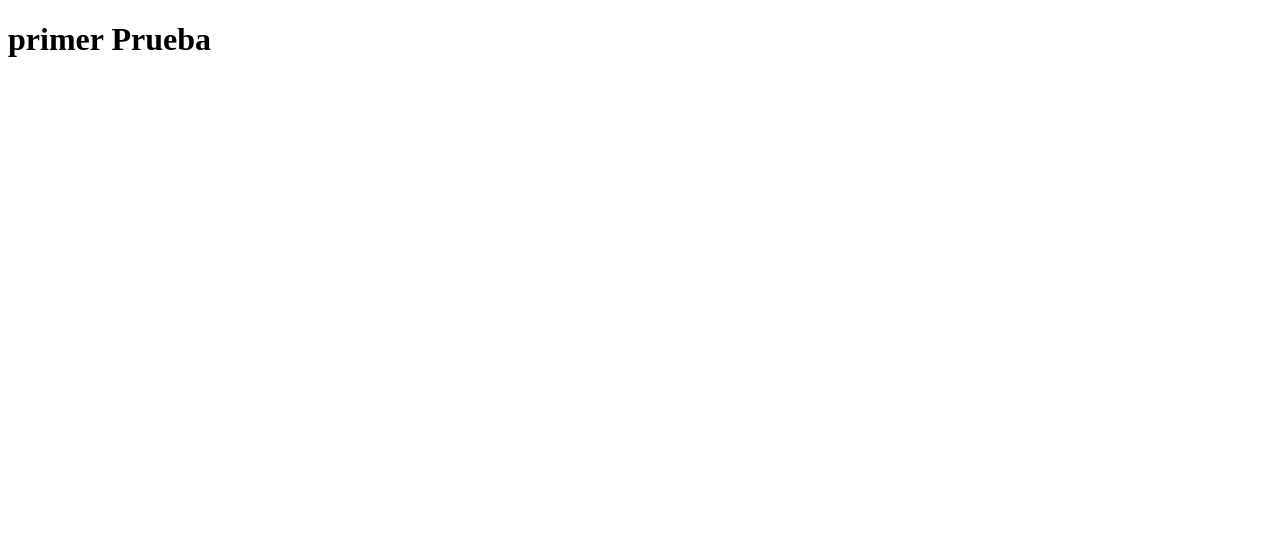
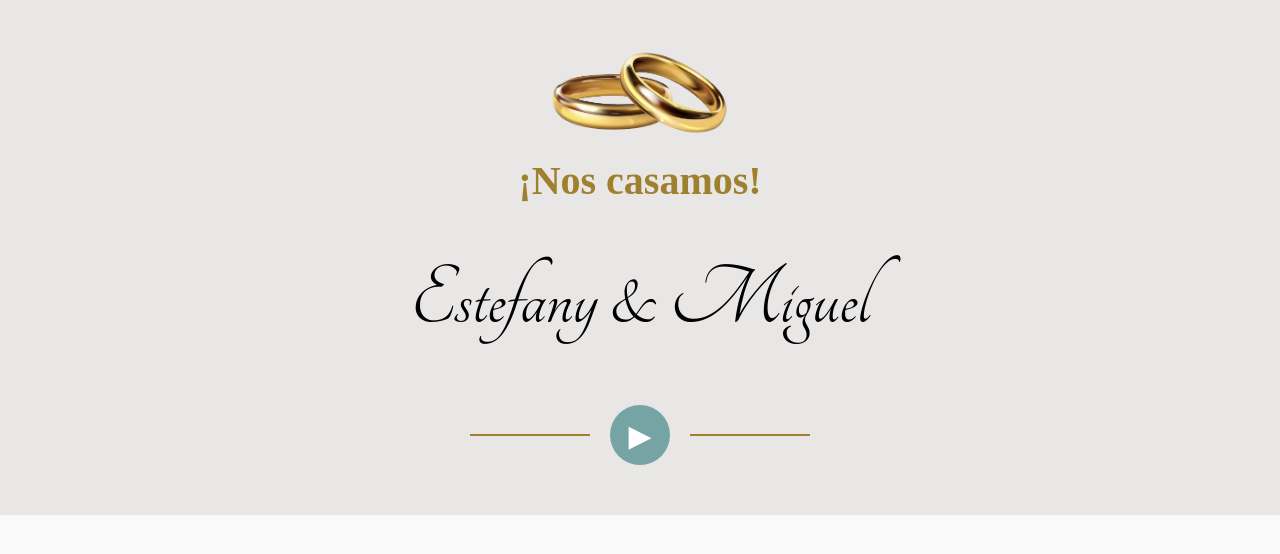
Before and after one commit to Estefany-y-Miguel/invitacion, a plain HTML site: page index.html in a window 1280 px wide. Drawn offline with Linux system fonts and the light colour scheme.

Commit message:
primer hero

```diff
--- /dev/null
+++ b/css/style.css
@@ -0,0 +1,87 @@
+*{
+    box-sizing: border-box;
+    margin: 0;
+    padding: 0;
+}
+
+:root {
+    --color-fondo: #e9e6e6; /* Gris elegante */
+    --color-texto: white;
+    --color-boton: #76A3A4;
+    --color-hover: #9E802E;
+    --ancho-linea: 120px;
+    --color-nombres: #9E802E;
+    --color-negro:#000000;
+}
+
+body {
+    font-family: 'Times New Roman', serif;
+    background-color: #f9f9f9;
+    text-align: center;
+}
+
+.hero {
+    background-color: var(--color-fondo);
+    color: var(--color-texto);
+    display: flex;
+    flex-direction: column;
+    align-items: center;
+    justify-content: center;
+    gap: 20px;
+    padding: 50px;
+    /* border-radius: 10px; */
+}
+h2{
+    color: var(--color-nombres);
+    font-size: 40px;
+}
+
+.nombres {
+    font-size: 90px;
+  /*   font-weight: bold; */
+  /*   text-transform: uppercase; */
+    margin-top: -10px;
+    color: var(--color-negro);
+    font-family: "Tangerine", cursive;
+    font-weight: 400;
+    font-style: normal;
+    margin-top: 30px;
+
+}
+
+.anillos {
+    width: 180px;
+    height: auto;
+}
+
+.boton-con-lineas {
+    margin-top: 40px;
+    display: flex;
+    align-items: center;
+    gap: 20px;
+}
+
+.linea {
+    width: var(--ancho-linea);
+    height: 2px;
+    background-color: var(--color-nombres);
+}
+
+#playButton {
+    width: 60px;
+    height: 60px;
+    background-color: var(--color-boton);
+    border: none;
+    border-radius: 50%;
+    color: white;
+    font-size: 30px;
+    cursor: pointer;
+    display: flex;
+    justify-content: center;
+    align-items: center;
+    transition: background-color 0.3s ease;
+}
+
+#playButton:hover {
+    background-color: var(--color-hover);
+}
--- a/index.html
+++ b/index.html
@@ -1,11 +1,29 @@
 <!DOCTYPE html>
-<html lang="en">
+<html lang="es">
 <head>
     <meta charset="UTF-8">
     <meta name="viewport" content="width=device-width, initial-scale=1.0">
-    <title>Estafany-y-Miguel</title>
+    <title>Invitación de Boda</title>
+    <link rel="stylesheet" href="/css/style.css">
+    <link rel="preconnect" href="https://fonts.googleapis.com">
+    <link rel="preconnect" href="https://fonts.gstatic.com" crossorigin>
+    <link href="https://fonts.googleapis.com/css2?family=Tangerine:wght@400;700&display=swap" rel="stylesheet">
+
 </head>
 <body>
-    <h1>primer Prueba</h1>
+
+    <section class="hero">
+        <img src="/img/anillos.png" alt="Anillos de boda" class="anillos">
+        <h2>¡Nos casamos!</h2>
+        <h1 class="nombres">Estefany & Miguel</h1>
+        <div class="boton-con-lineas">
+            <span class="linea"></span>
+            <button id="playButton">▶</button>
+            <span class="linea"></span>
+        </div>
+        <audio id="music" src="/music/cancion.mp3"></audio>
+    </section>
+
+    <script src="/js/script.js"></script>
 </body>
 </html>
--- /dev/null
+++ b/js/script.js
@@ -0,0 +1,8 @@
+document.getElementById("playButton").addEventListener("click", function() {
+    let music = document.getElementById("music");
+    if (music.paused) {
+        music.play();
+    } else {
+        music.pause();
+    }
+});
```
Also changed, not shown: css/estilos.css (deleted), img/anillos.png (added), img/logo.png (added), 1 other file.
